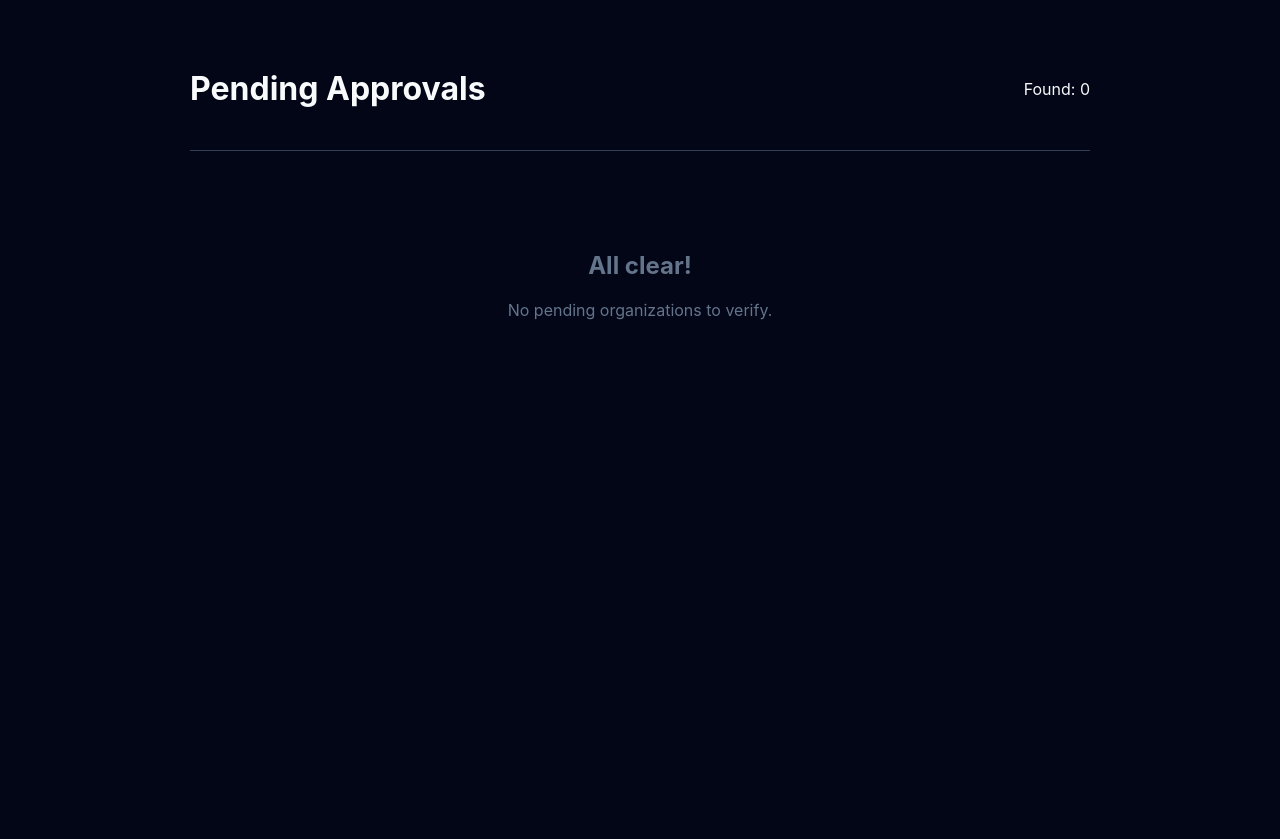
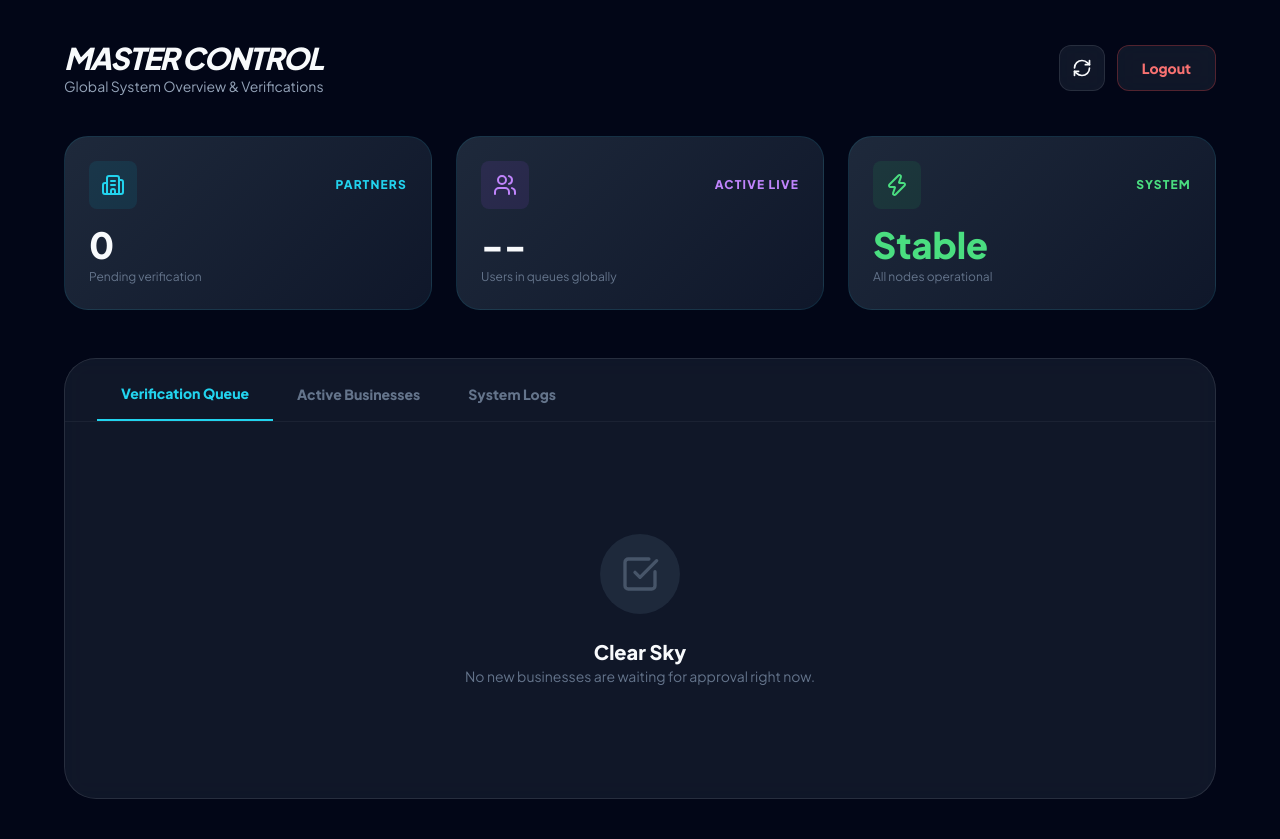
Before and after one commit to aremuelerepa-netizen/Q-code, a Flask app: page /super-admin in a window 1280 px wide. Before the commit the page ends 320 px from the top, so only its background shows below. Run offline with Flask 3, Linux system fonts and the light colour scheme; the visitor is signed in with stand-in values (Sample User, id 1); data that the repository does not hold is empty; some libraries are stand-ins or nearby versions.

Commit message:
Update super_admin.html

```diff
--- a/Queue Code/templates/super_admin.html
+++ b/Queue Code/templates/super_admin.html
@@ -2,95 +2,130 @@
 <html lang="en">
 <head>
     <meta charset="UTF-8">
-    <title>Q-Code | Internal Master Admin</title>
+    <meta name="viewport" content="width=device-width, initial-scale=1.0">
+    <title>Q-CODE | Master Control</title>
+    <script src="https://cdn.tailwindcss.com"></script>
+    <script src="https://unpkg.com/lucide@latest"></script>
+    <link href="https://fonts.googleapis.com/css2?family=Plus+Jakarta+Sans:wght@400;600;800&display=swap" rel="stylesheet">
     <style>
-        :root {
-            --bg: #020617;
-            --card: #1e293b;
-            --cyan: #22d3ee;
-            --red: #f43f5e;
-            --text: #f8fafc;
-        }
-        body { background: var(--bg); color: var(--text); font-family: 'Inter', sans-serif; padding: 40px; }
-        .container { max-width: 900px; margin: 0 auto; }
-        .header { display: flex; justify-content: space-between; align-items: center; border-bottom: 1px solid #334155; padding-bottom: 20px; margin-bottom: 30px; }
-        .card {
-            background: var(--card);
-            border: 1px solid rgba(255,255,255,0.1);
-            padding: 25px;
-            border-radius: 16px;
-            margin-bottom: 15px;
-            display: flex; justify-content: space-between; align-items: center;
-            transition: 0.3s;
-        }
-        .org-info strong { font-size: 1.2rem; display: block; margin-bottom: 5px; }
-        .org-info span { color: #94a3b8; font-size: 0.9rem; }
-        .actions { display: flex; gap: 10px; }
-
-        button { padding: 12px 20px; border-radius: 8px; font-weight: 800; cursor: pointer; border: none; transition: 0.2s; }
-
-        .btn-approve { background: var(--cyan); color: #020617; }
-        .btn-approve:hover { background: #67e8f9; transform: scale(1.05); }
-
-        .btn-reject { background: transparent; color: var(--red); border: 1px solid var(--red); }
-        .btn-reject:hover { background: var(--red); color: white; }
-
-        button:disabled { opacity: 0.5; cursor: not-allowed; transform: none !important; }
+        body { font-family: 'Plus Jakarta Sans', sans-serif; background: #020617; color: #f8fafc; }
+        .glass { background: rgba(30, 41, 59, 0.5); backdrop-filter: blur(12px); border: 1px solid rgba(255,255,255,0.1); }
+        .stat-card { background: linear-gradient(135deg, #1e293b 0%, #0f172a 100%); border: 1px solid rgba(34, 211, 238, 0.1); }
+        .btn-approve { background: linear-gradient(135deg, #22d3ee 0%, #0ea5e9 100%); }
+        .tab-active { border-bottom: 2px solid #22d3ee; color: #22d3ee; }
     </style>
 </head>
-<body>
-    <div class="container">
-        <div class="header">
-            <h1>Pending Approvals</h1>
-            <span>Found: {{ pending_orgs|length }}</span>
+<body class="p-4 md:p-10">
+
+    <div class="max-w-6xl mx-auto">
+        <header class="flex flex-col md:flex-row justify-between items-start md:items-center mb-10 gap-4">
+            <div>
+                <h1 class="text-3xl font-black tracking-tighter uppercase italic">Master Control</h1>
+                <p class="text-slate-400 text-sm">Global System Overview & Verifications</p>
+            </div>
+            <div class="flex gap-3">
+                <button onclick="location.reload()" class="p-3 glass rounded-xl hover:bg-slate-800 transition"><i data-lucide="refresh-cw" class="w-5 h-5"></i></button>
+                <a href="/login" class="px-6 py-3 glass rounded-xl text-sm font-bold border-red-500/30 text-red-400">Logout</a>
+            </div>
+        </header>
+
+        <div class="grid grid-cols-1 md:grid-cols-3 gap-6 mb-12">
+            <div class="stat-card p-6 rounded-[24px]">
+                <div class="flex justify-between items-center mb-4">
+                    <div class="p-3 bg-cyan-500/10 rounded-lg text-cyan-400"><i data-lucide="building-2"></i></div>
+                    <span class="text-xs font-bold text-cyan-400 uppercase tracking-widest">Partners</span>
+                </div>
+                <h3 class="text-4xl font-black">{{ pending_orgs|length }}</h3>
+                <p class="text-slate-500 text-xs mt-1">Pending verification</p>
+            </div>
+
+            <div class="stat-card p-6 rounded-[24px]">
+                <div class="flex justify-between items-center mb-4">
+                    <div class="p-3 bg-purple-500/10 rounded-lg text-purple-400"><i data-lucide="users"></i></div>
+                    <span class="text-xs font-bold text-purple-400 uppercase tracking-widest">Active Live</span>
+                </div>
+                <h3 class="text-4xl font-black">--</h3>
+                <p class="text-slate-500 text-xs mt-1">Users in queues globally</p>
+            </div>
+
+            <div class="stat-card p-6 rounded-[24px]">
+                <div class="flex justify-between items-center mb-4">
+                    <div class="p-3 bg-green-500/10 rounded-lg text-green-400"><i data-lucide="zap"></i></div>
+                    <span class="text-xs font-bold text-green-400 uppercase tracking-widest">System</span>
+                </div>
+                <h3 class="text-4xl font-black text-green-400">Stable</h3>
+                <p class="text-slate-500 text-xs mt-1">All nodes operational</p>
+            </div>
         </div>
 
-        <div id="list">
-            {% for org in pending_orgs %}
-            <div class="card" id="org-{{ org.id }}">
-                <div class="org-info">
-                    <strong>{{ org.name }}</strong>
-                    <span>Email: {{ org.email }}</span><br>
-                    <span>Phone: {{ org.phone }}</span>
-                </div>
-                <div class="actions">
-                    <button class="btn-reject" onclick="handleAction('reject', '{{ org.id }}')">REJECT</button>
-                    <button class="btn-approve" onclick="handleAction('approve', '{{ org.id }}')">APPROVE & NOTIFY</button>
+        <div class="glass rounded-[32px] overflow-hidden">
+            <div class="flex border-b border-white/5 px-8 pt-6">
+                <button class="px-6 pb-4 font-bold text-sm tab-active">Verification Queue</button>
+                <button class="px-6 pb-4 font-bold text-sm text-slate-500 hover:text-white transition">Active Businesses</button>
+                <button class="px-6 pb-4 font-bold text-sm text-slate-500 hover:text-white transition">System Logs</button>
+            </div>
+
+            <div class="p-8">
+                <div id="list" class="space-y-4">
+                    {% for org in pending_orgs %}
+                    <div class="flex flex-col md:flex-row justify-between items-center p-6 bg-slate-900/50 rounded-2xl border border-white/5 hover:border-cyan-500/30 transition-all group" id="org-{{ org.id }}">
+                        <div class="flex items-center gap-6 mb-4 md:mb-0">
+                            <div class="w-12 h-12 rounded-full bg-slate-800 flex items-center justify-center font-bold text-cyan-400 border border-white/10">
+                                {{ org.name[0] }}
+                            </div>
+                            <div>
+                                <h4 class="font-bold text-lg group-hover:text-cyan-400 transition">{{ org.name }}</h4>
+                                <div class="flex flex-wrap gap-x-4 gap-y-1 mt-1">
+                                    <span class="flex items-center gap-1.5 text-xs text-slate-400"><i data-lucide="mail" class="w-3 h-3"></i> {{ org.email }}</span>
+                                    <span class="flex items-center gap-1.5 text-xs text-slate-400"><i data-lucide="phone" class="w-3 h-3"></i> {{ org.phone }}</span>
+                                </div>
+                            </div>
+                        </div>
+
+                        <div class="flex gap-3 w-full md:w-auto">
+                            <button onclick="handleAction('reject', '{{ org.id }}')"
+                                    class="flex-1 md:flex-none px-6 py-3 rounded-xl text-xs font-bold border border-red-500/20 text-red-400 hover:bg-red-500 hover:text-white transition-all uppercase tracking-widest">
+                                Reject
+                            </button>
+                            <button onclick="handleAction('approve', '{{ org.id }}')"
+                                    class="flex-1 md:flex-none px-6 py-3 rounded-xl text-xs font-bold btn-approve text-slate-950 hover:scale-105 transition-all uppercase tracking-widest">
+                                Approve & Verify
+                            </button>
+                        </div>
+                    </div>
+                    {% else %}
+                    <div class="text-center py-20">
+                        <div class="w-20 h-20 bg-slate-800 rounded-full flex items-center justify-center mx-auto mb-6 text-slate-600">
+                            <i data-lucide="check-square" class="w-10 h-10"></i>
+                        </div>
+                        <h3 class="text-xl font-bold">Clear Sky</h3>
+                        <p class="text-slate-500 text-sm">No new businesses are waiting for approval right now.</p>
+                    </div>
+                    {% endfor %}
                 </div>
             </div>
-            {% else %}
-            <div style="text-align: center; padding: 50px; color: #64748b;">
-                <h2>All clear!</h2>
-                <p>No pending organizations to verify.</p>
-            </div>
-            {% endfor %}
         </div>
     </div>
 
     <script>
+        lucide.createIcons();
+
         async function handleAction(type, id) {
             const card = document.getElementById(`org-${id}`);
-            const buttons = card.querySelectorAll('button');
-
-            if (type === 'reject' && !confirm("Are you sure? This will delete the organization record permanently.")) return;
-
-            // Disable buttons during request
-            buttons.forEach(b => b.disabled = true);
+            if (type === 'reject' && !confirm("Permanently delete this application?")) return;
 
             const endpoint = type === 'approve' ? `/api/admin/approve-org/${id}` : `/api/admin/reject-org/${id}`;
 
             try {
                 const response = await fetch(endpoint, { method: 'POST' });
                 if (response.ok) {
-                    card.style.opacity = '0';
+                    card.classList.add('opacity-0', 'scale-95');
                     setTimeout(() => card.remove(), 300);
                 } else {
-                    alert(`Error during ${type} process.`);
-                    buttons.forEach(b => b.disabled = false);
+                    alert(`Action failed.`);
                 }
             } catch (err) {
                 alert("Network error.");
-                buttons.forEach(b => b.disabled = false);
             }
         }
     </script>
```
